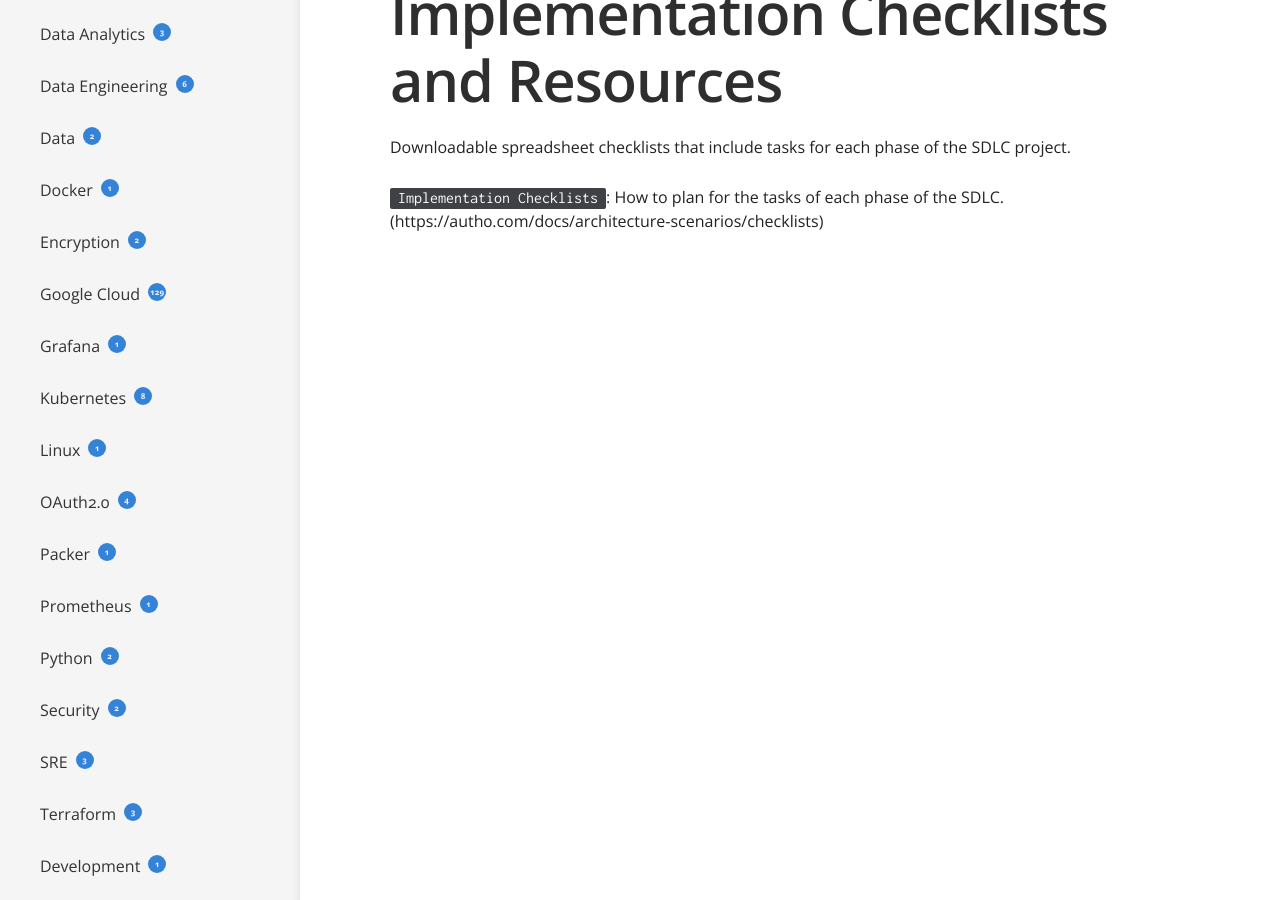
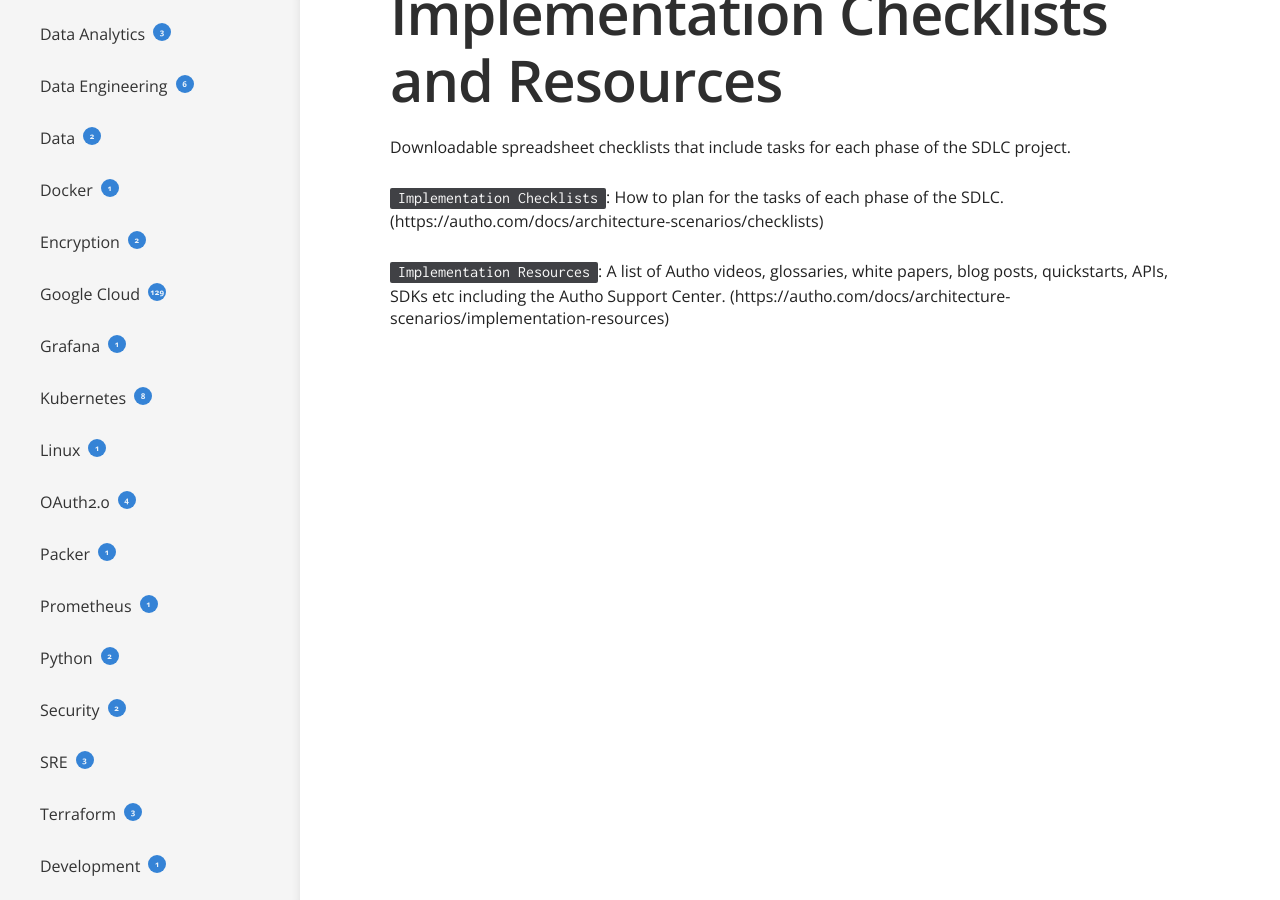
Before and after one commit to TABurrows/taburrows.github.io, a Jekyll site: the page built from _docs/Auth0/architectures.md, in a window 1280 px wide and 900 px high, scrolled down 1142 px. Built offline with Jekyll 4.4.1, drawn with Linux system fonts in a browser that asks for light colours.

Commit message:
Updated Auth0 Notes

```diff
--- a/_docs/Auth0/architectures.md
+++ b/_docs/Auth0/architectures.md
@@ -39,3 +39,6 @@ Downloadable spreadsheet checklists that include tasks for each phase of the SDL
 
 `Implementation Checklists`: How to plan for the tasks of each phase of the SDLC.
     (https://auth0.com/docs/architecture-scenarios/checklists)
+
+`Implementation Resources`: A list of Auth0 videos, glossaries, white papers, blog posts, quickstarts, APIs, SDKs etc including the Auth0 Support Center.
+    (https://auth0.com/docs/architecture-scenarios/implementation-resources)
```
